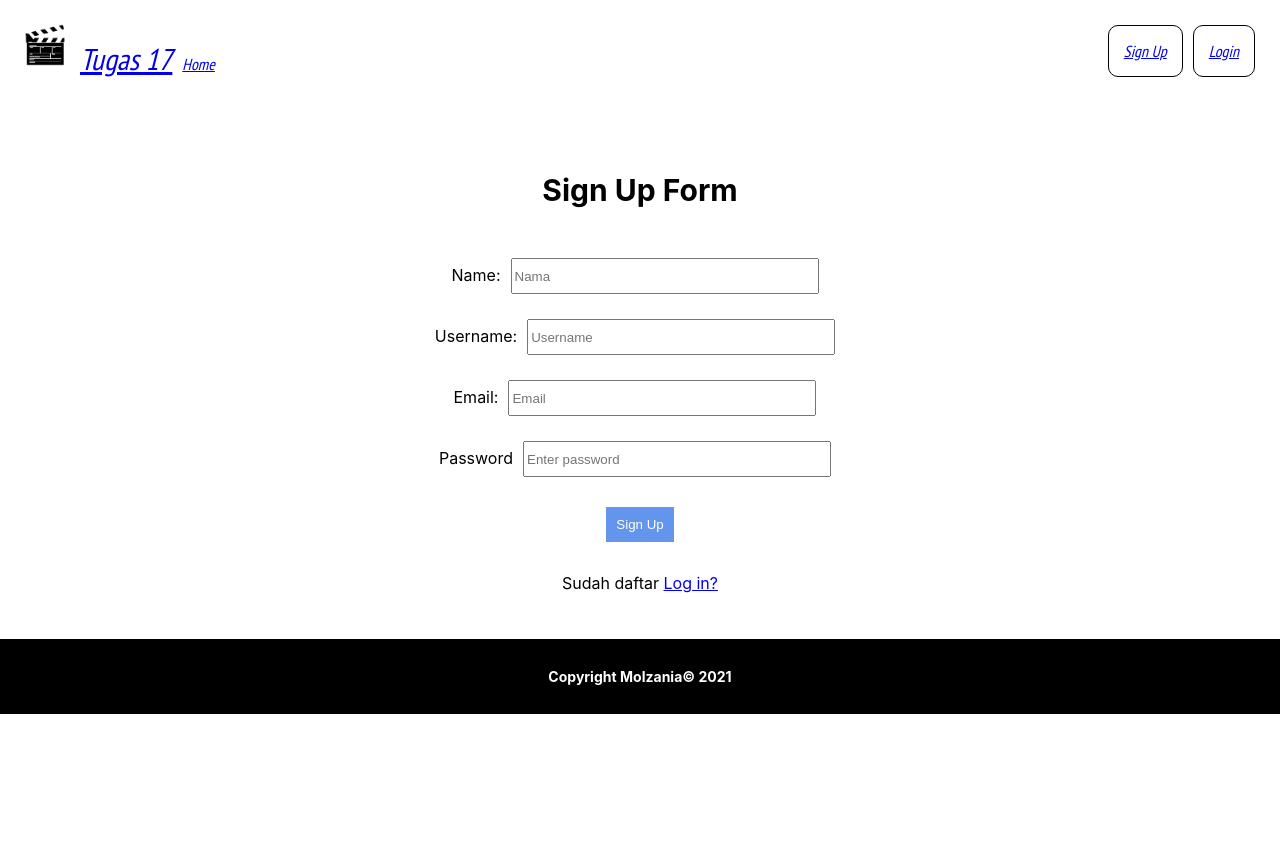
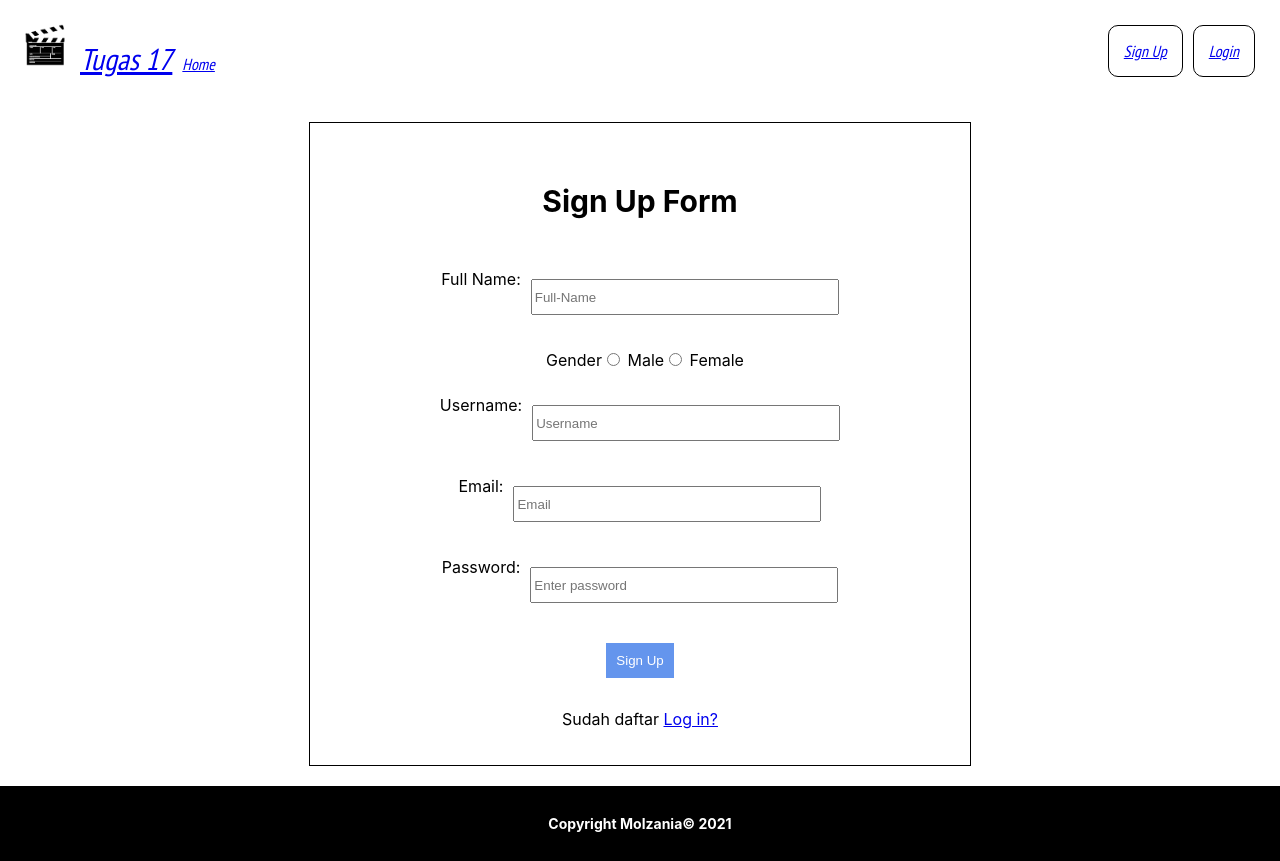
Before and after one commit to molzania/tugas-17, a React (Create React App) app: page /signup in a window 1280 px wide. Before the commit the page ends 800 px from the top, so only its background shows below. Built offline with nearby package versions, Linux system fonts and the light colour scheme.

Commit message:
commit on 'main'

```diff
--- a/src/pages/Signup.css
+++ b/src/pages/Signup.css
@@ -16,9 +16,26 @@
 }
 
 .signup-form{
-    padding: 30px;
+    margin: auto;
+    width: 50%;
+    border: black 1px solid;
+    padding: 20px;
+    display: flex;
+    flex-direction: column;
+    align-items: center;
 }
 
-.form-group{
+.form-register{
+    padding: 10PX;
     margin-bottom: 5px;
+    margin-left: 10px;
+    float: left;
 }
+
+.register{
+    padding:20px;
+}
+
+label{
+   float: left;
+}
--- a/src/pages/Signup.js
+++ b/src/pages/Signup.js
@@ -4,38 +4,46 @@ import './Signup.css';
 
 function SignUp() {
 
-    // const [fields, handleFieldsChange] = useFormFields({Name:"", Username:"", Email:"", Password:""})
-    // const history = useHistory();
+    /* const [fields, handleFieldsChange] = useFormFields({Name:"", Username:"", Email:"", Password:""})
+    const history = useHistory(); */
 
 
         return (
-            <div className="signup-form">
+            <div className="register">
+                <div className="signup-form">
                 <h3>Sign Up Form</h3>
 
-               <div className="form-group">
-               <label>Name:</label>
-               <input type="text" className="form-control" placeholder="Nama" />
+               <div className="form-register">
+               <label>Full Name:</label>
+               <input type="text" className="form-control" placeholder="Full-Name" />
            </div>
 
-           <div className="form-group">
+           <div className="form-register">
+               <label>Gender</label>
+        <input type="radio" value="Male" name="gender" /> Male
+        <input type="radio" value="Female" name="gender" /> Female
+      </div>
+
+           <div className="form-register">
                <label>Username:</label>
-               <input type="text" className="form-control" placeholder="Username" />
+               <input type="text" className="form-control" placeholder="Username" name="user-name" />
            </div>
 
-           <div className="form-group">
+           <div className="form-register">
                     <label>Email:</label>
-                    <input type="email" className="form-control" placeholder="Email" />
+                    <input type="email" className="form-control" placeholder="Email" name="email-address"/>
                 </div>
 
-                <div className="form-group">
-                    <label>Password</label>
-                    <input type="password" className="form-control" placeholder="Enter password" />
+                <div className="form-register">
+                    <label>Password:</label>
+                    <input type="password" className="form-control" placeholder="Enter password" name="password-account" />
                 </div>
 
                 <button type="submit" className="sign-up">Sign Up</button>
                 <p className="forgot-password">
                     Sudah daftar <Link to="/login">Log in?</Link>
                 </p>
+                </div>
            </div>
         );
 
```
